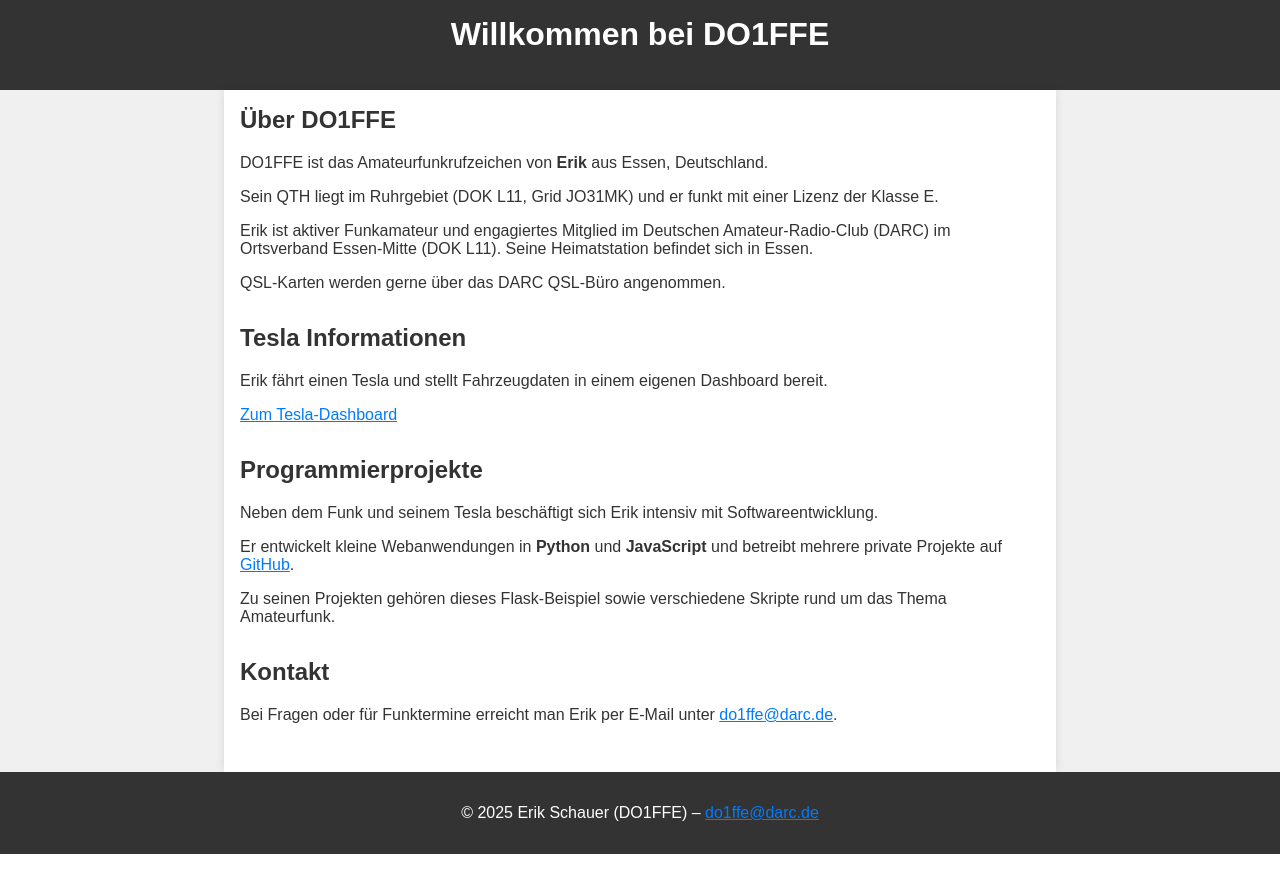
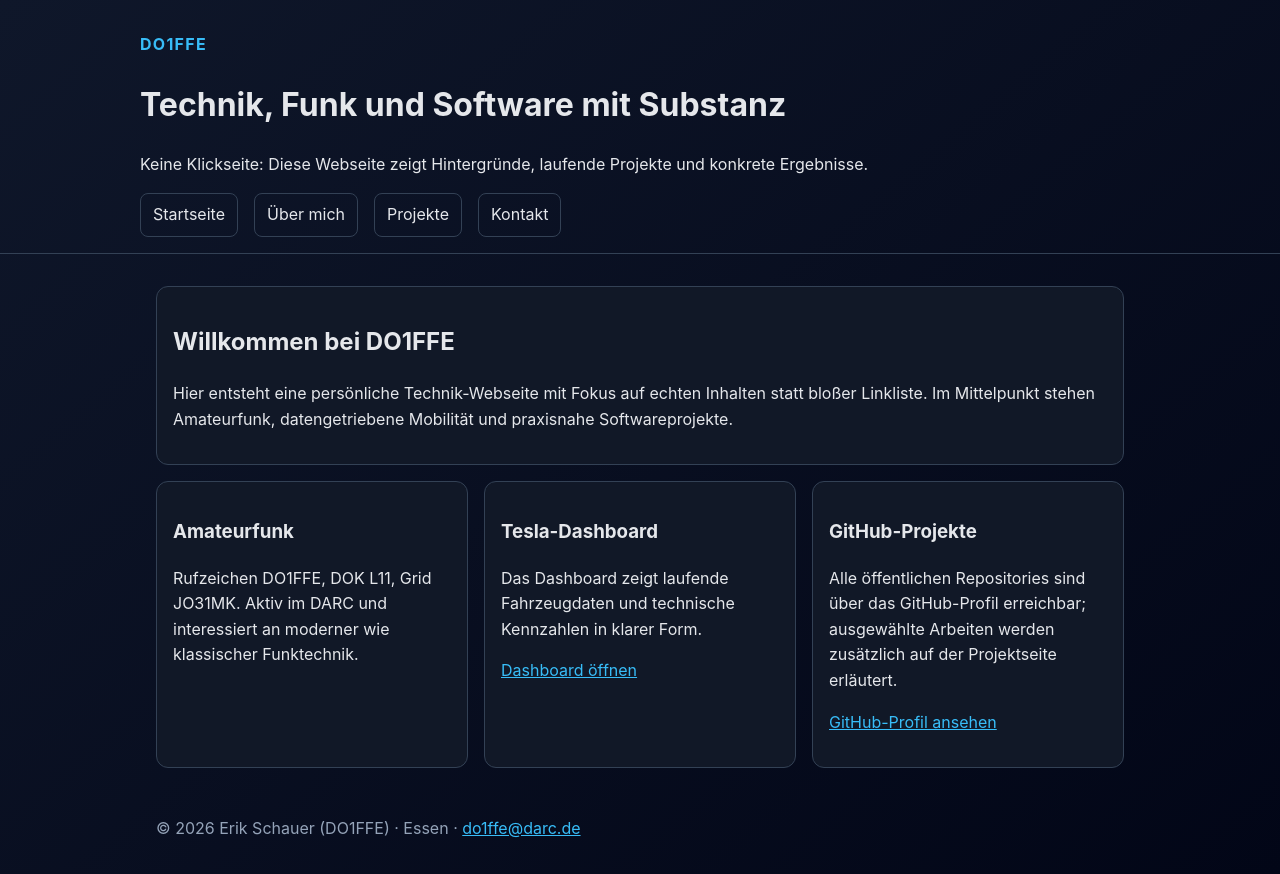
Before and after one commit to DO1FFE/do1ffe-webseite, a Flask app: page / in a window 1280 px wide. Run offline with Flask 3, Linux system fonts and the light colour scheme.

Commit message:
Webseite vollständig neu gestaltet mit Mehrseitenstruktur

```diff
--- a/app.py
+++ b/app.py
@@ -2,9 +2,43 @@ from flask import Flask, render_template
 
 app = Flask(__name__)
 
+
 @app.route('/')
-def index():
-    return render_template('index.html')
+def startseite():
+    return render_template('startseite.html')
+
+
+@app.route('/ueber-mich')
+def ueber_mich():
+    return render_template('ueber_mich.html')
+
+
+@app.route('/projekte')
+def projekte():
+    repos = [
+        {
+            'name': 'do1ffe-webseite',
+            'beschreibung': 'Mehrseitige Flask-Webseite mit strukturierter Navigation und umfangreichen Inhalten.',
+            'url': 'https://github.com/do1ffe/do1ffe-webseite',
+        },
+        {
+            'name': 'tesla-dashboard',
+            'beschreibung': 'Dashboard zur Visualisierung von Fahrzeugdaten mit Fokus auf Transparenz und Alltagstauglichkeit.',
+            'url': 'https://tesla.do1ffe.de',
+        },
+        {
+            'name': 'funk-skripte',
+            'beschreibung': 'Werkzeuge und Automationen für Amateurfunk-Workflows, Auswertungen und Stationsbetrieb.',
+            'url': 'https://github.com/do1ffe',
+        },
+    ]
+    return render_template('projekte.html', repos=repos)
+
+
+@app.route('/kontakt')
+def kontakt():
+    return render_template('kontakt.html')
+
 
 if __name__ == '__main__':
     app.run(host='0.0.0.0', port=8020)
--- a/static/style.css
+++ b/static/style.css
@@ -1,34 +1,83 @@
-body {
-    font-family: Arial, Helvetica, sans-serif;
-    margin: 0;
-    padding: 0;
-    background-color: #f0f0f0;
-    color: #333;
+:root {
+    --hintergrund: #0f172a;
+    --flaeche: #111827;
+    --flaeche-hell: #1f2937;
+    --text: #e5e7eb;
+    --akzent: #38bdf8;
 }
 
-header, footer {
-    background-color: #333;
-    color: white;
-    padding: 1em;
-    text-align: center;
+* {
+    box-sizing: border-box;
+}
+
+body {
+    margin: 0;
+    font-family: "Inter", "Segoe UI", Arial, sans-serif;
+    background: linear-gradient(140deg, var(--hintergrund), #020617);
+    color: var(--text);
+    line-height: 1.6;
+}
+
+.kopfbereich {
+    padding: 2rem 1rem 1rem;
+    border-bottom: 1px solid #334155;
+}
+
+.kopfbereich-inhalt {
+    max-width: 1000px;
+    margin: 0 auto;
+}
+
+.marke {
+    color: var(--akzent);
+    margin: 0;
+    font-weight: 700;
+    letter-spacing: 0.08em;
+}
+
+.hauptnavigation {
+    display: flex;
+    gap: 1rem;
+    flex-wrap: wrap;
+    max-width: 1000px;
+    margin: 1rem auto 0;
+}
+
+.hauptnavigation a {
+    color: var(--text);
+    text-decoration: none;
+    padding: 0.5rem 0.75rem;
+    border: 1px solid #334155;
+    border-radius: 0.5rem;
 }
 
 main {
-    padding: 1em;
-    max-width: 800px;
-    margin: auto;
-    background-color: white;
-    box-shadow: 0 0 10px rgba(0,0,0,0.1);
+    max-width: 1000px;
+    margin: 2rem auto;
+    padding: 0 1rem;
 }
 
-section {
-    margin-bottom: 2em;
+.kartenraster {
+    display: grid;
+    grid-template-columns: repeat(auto-fit, minmax(240px, 1fr));
+    gap: 1rem;
 }
 
-h1, h2 {
-    margin-top: 0;
+.karte {
+    background: var(--flaeche);
+    border: 1px solid #334155;
+    border-radius: 0.75rem;
+    padding: 1rem;
+    margin-bottom: 1rem;
 }
 
 a {
-    color: #007bff;
+    color: var(--akzent);
 }
+
+footer {
+    max-width: 1000px;
+    margin: 1rem auto 2rem;
+    padding: 0 1rem;
+    color: #94a3b8;
+}
--- /dev/null
+++ b/templates/layout.html
@@ -0,0 +1,32 @@
+<!DOCTYPE html>
+<html lang="de">
+<head>
+    <meta charset="UTF-8">
+    <meta name="viewport" content="width=device-width, initial-scale=1.0">
+    <title>{% block titel %}DO1FFE Webseite{% endblock %}</title>
+    <link rel="stylesheet" href="/static/style.css">
+</head>
+<body>
+    <header class="kopfbereich">
+        <div class="kopfbereich-inhalt">
+            <p class="marke">DO1FFE</p>
+            <h1>Technik, Funk und Software mit Substanz</h1>
+            <p>Keine Klickseite: Diese Webseite zeigt Hintergründe, laufende Projekte und konkrete Ergebnisse.</p>
+        </div>
+        <nav class="hauptnavigation">
+            <a href="/">Startseite</a>
+            <a href="/ueber-mich">Über mich</a>
+            <a href="/projekte">Projekte</a>
+            <a href="/kontakt">Kontakt</a>
+        </nav>
+    </header>
+
+    <main>
+        {% block inhalt %}{% endblock %}
+    </main>
+
+    <footer>
+        <p>&copy; 2026 Erik Schauer (DO1FFE) · Essen · <a href="mailto:do1ffe@darc.de">do1ffe@darc.de</a></p>
+    </footer>
+</body>
+</html>
--- /dev/null
+++ b/templates/startseite.html
@@ -0,0 +1,27 @@
+{% extends "layout.html" %}
+
+{% block titel %}Startseite | DO1FFE{% endblock %}
+
+{% block inhalt %}
+<section class="karte">
+    <h2>Willkommen bei DO1FFE</h2>
+    <p>Hier entsteht eine persönliche Technik-Webseite mit Fokus auf echten Inhalten statt bloßer Linkliste. Im Mittelpunkt stehen Amateurfunk, datengetriebene Mobilität und praxisnahe Softwareprojekte.</p>
+</section>
+
+<section class="kartenraster">
+    <article class="karte">
+        <h3>Amateurfunk</h3>
+        <p>Rufzeichen DO1FFE, DOK L11, Grid JO31MK. Aktiv im DARC und interessiert an moderner wie klassischer Funktechnik.</p>
+    </article>
+    <article class="karte">
+        <h3>Tesla-Dashboard</h3>
+        <p>Das Dashboard zeigt laufende Fahrzeugdaten und technische Kennzahlen in klarer Form.</p>
+        <p><a href="https://tesla.do1ffe.de" target="_blank" rel="noopener noreferrer">Dashboard öffnen</a></p>
+    </article>
+    <article class="karte">
+        <h3>GitHub-Projekte</h3>
+        <p>Alle öffentlichen Repositories sind über das GitHub-Profil erreichbar; ausgewählte Arbeiten werden zusätzlich auf der Projektseite erläutert.</p>
+        <p><a href="https://github.com/do1ffe" target="_blank" rel="noopener noreferrer">GitHub-Profil ansehen</a></p>
+    </article>
+</section>
+{% endblock %}
```
Also changed, not shown: templates/kontakt.html (added, +19 -0 lines), templates/projekte.html (added, +21 -0 lines), templates/ueber_mich.html (added, +20 -0 lines), tests/test_routen.py (added, +16 -0 lines), README.md.
